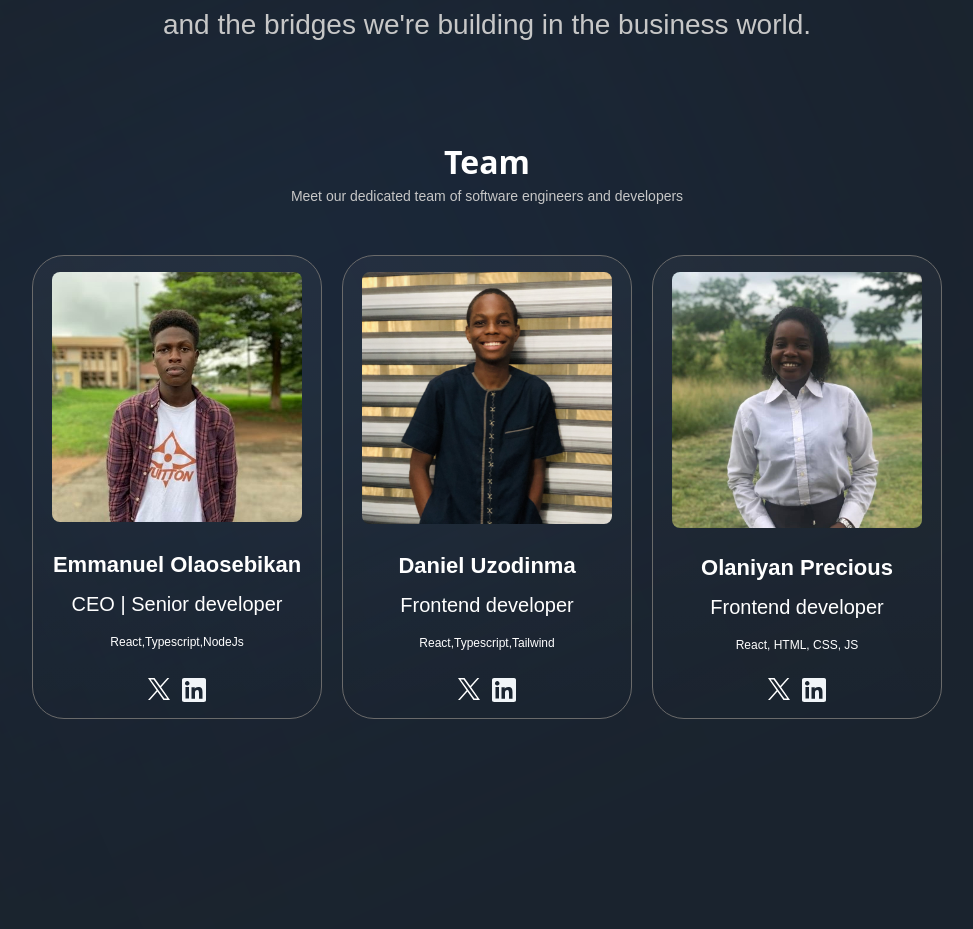
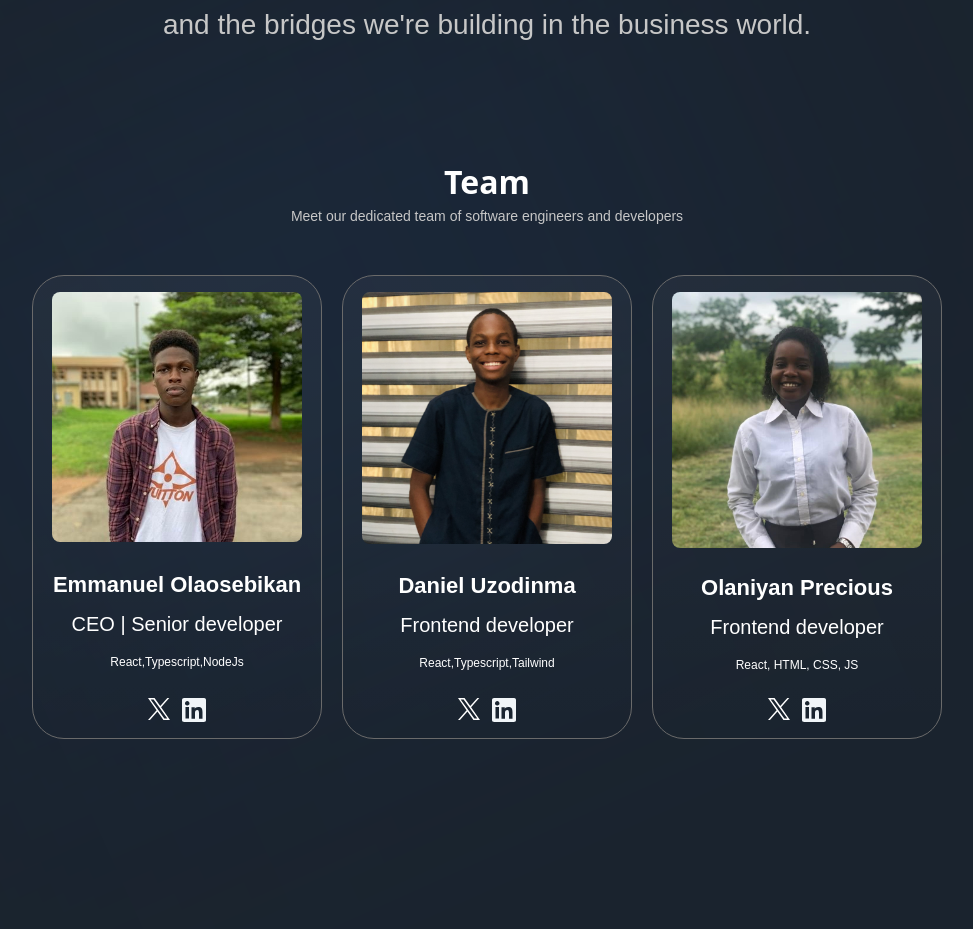
Before and after one commit to DannyUzo/buildbridge, a Next.js app: page / in a window 1280 px wide. Shown: the part 980-1909 px from the top of the page, without its empty margins (153-1126 px from the left). Built offline with nearby package versions, Linux system fonts and the light colour scheme; a web font is replaced by a local one.

Commit message:
About (margin) changes

```diff
--- a/sections/About.jsx
+++ b/sections/About.jsx
@@ -57,7 +57,7 @@ const About = () => (
       viewport={{ once: false, amount: 0.25 }}
       className={`${styles.innerWidth} ${styles.flexColLg} mx-auto`}
     >
-      <div className="-mt-18 sm:-mt-5">
+      <div>
         <motion.p
           variants={fadeIn("up", "tween", 0.1, 0.7)}
           className=" sm:text-[32px] font-sans font-semibold text-center text-white"
```
